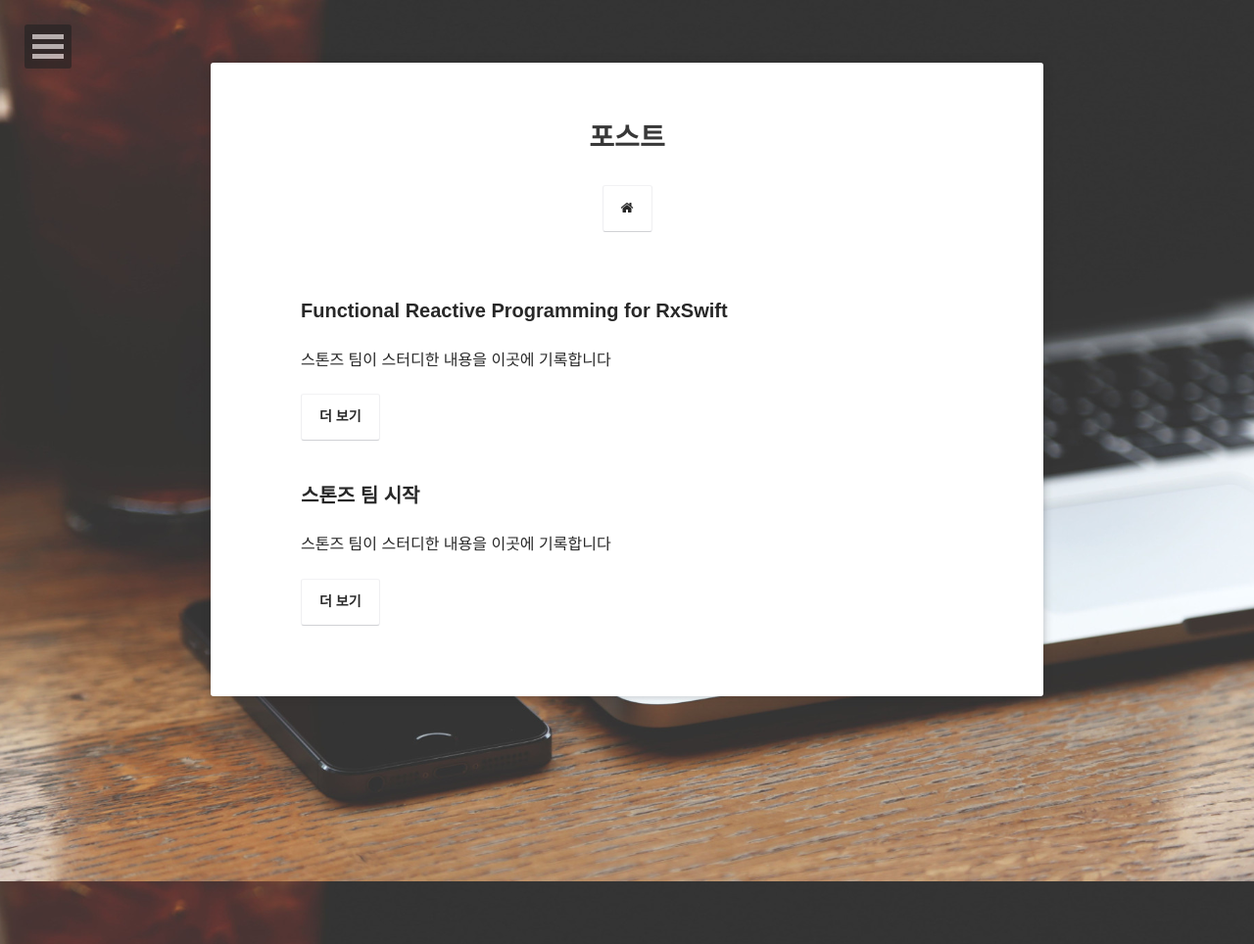
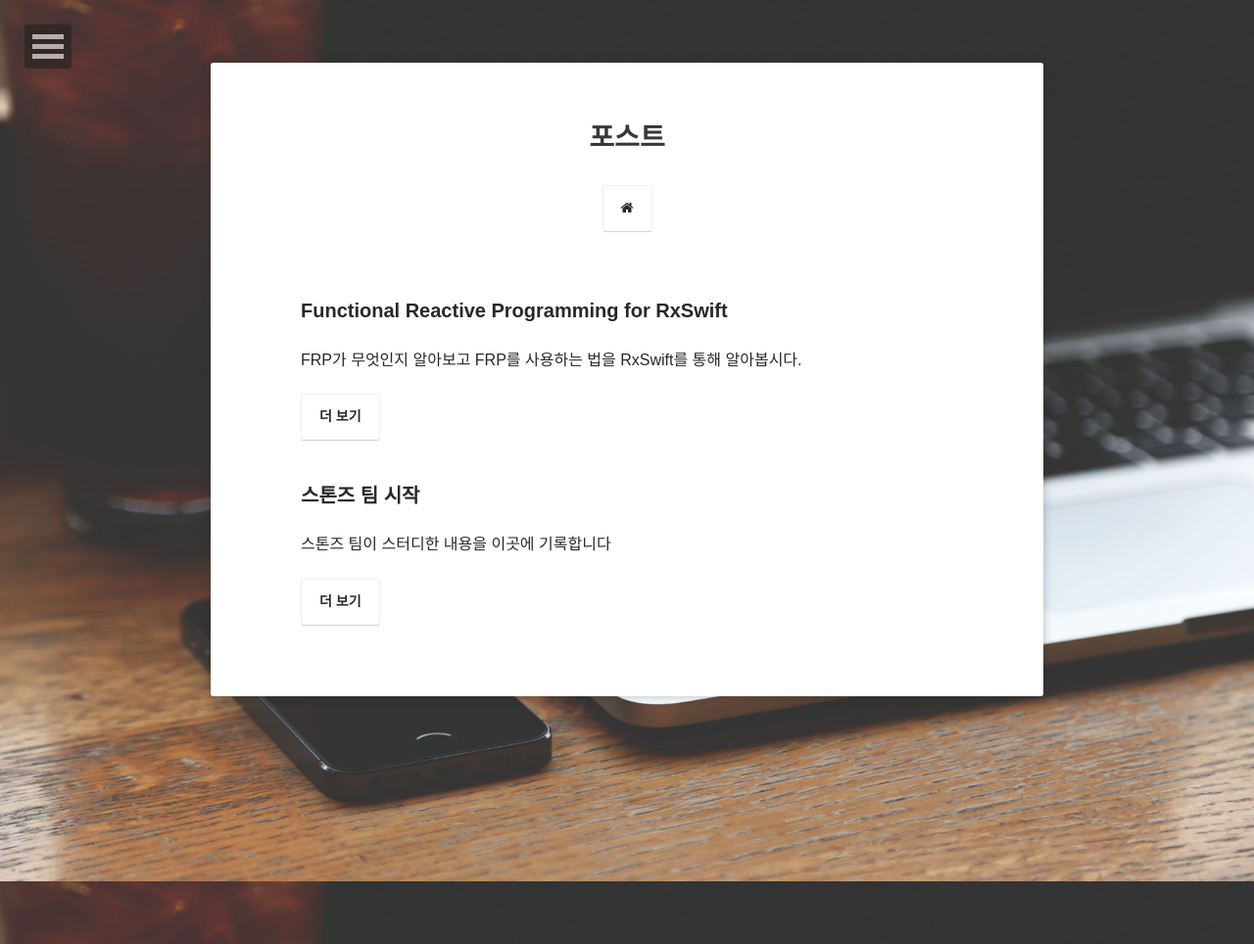
Before and after one commit to StonzeTeam/StonzeTeam.github.io, a Jekyll site: the page built from posts/index.md, in a window 1280 px wide. Shown: the whole page at 98% size. Built offline with Jekyll 4.4.1, drawn with Linux system fonts in a browser that asks for light colours; some web fonts are replaced; comment, search, counter and statistics services are not loaded.

Commit message:
Update 2016-05-22-Functional-Reactive-Programming-for-RxSwift.md

```diff
--- a/_posts/2016-05-22-Functional-Reactive-Programming-for-RxSwift.md
+++ b/_posts/2016-05-22-Functional-Reactive-Programming-for-RxSwift.md
@@ -2,7 +2,7 @@
 layout: post
 title: "Functional Reactive Programming for RxSwift"
 date: 2016-05-22 03:50:00
-excerpt: "스톤즈 팀이 스터디한 내용을 이곳에 기록합니다"
+excerpt: "FRP가 무엇인지 알아보고 FRP를 사용하는 법을 RxSwift를 통해 알아봅시다."
 tags: [FRP, Functional Reactive Programming, 프로그래밍 패러다임, 함수형, Swift]
 comments: true
 ---
```
